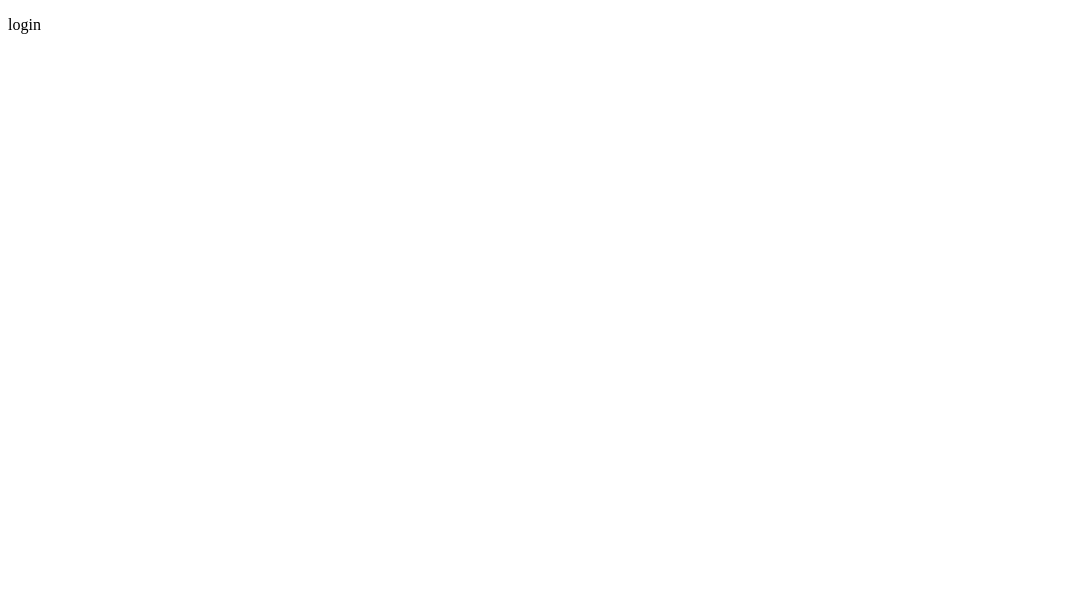
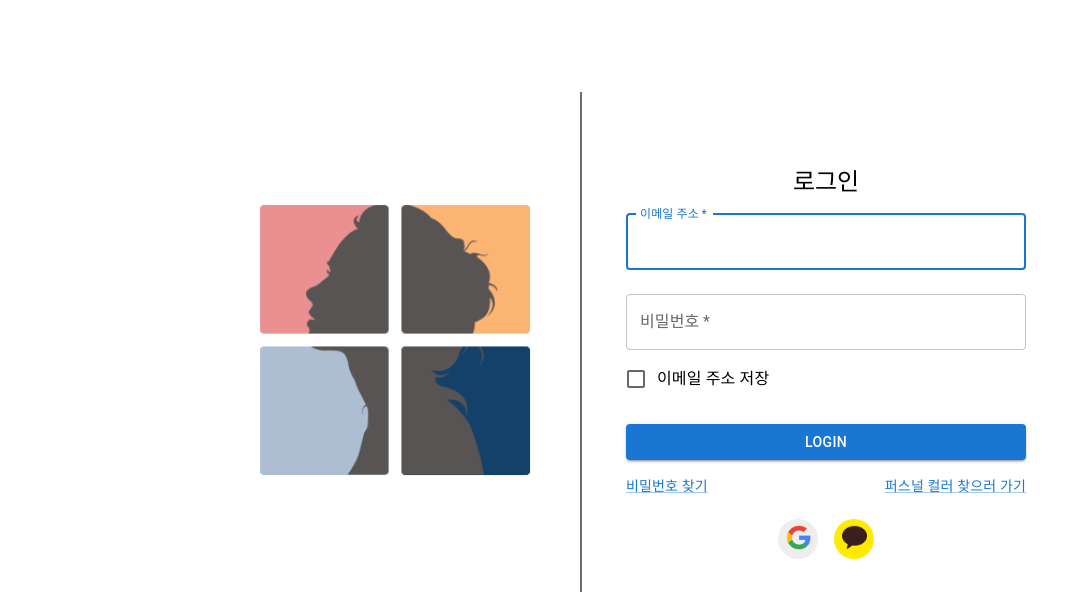
Before and after one commit to swoody1101/your-seasons, a React (Create React App) app in the folder frontend/: page /login in a window 1280 px wide. Shown: the top 598 px of the page, without its empty margins (0-1082 px from the left). Built offline with nearby package versions, Linux system fonts and the light colour scheme.

Commit message:
feat: 로그인 기능 구현

```diff
--- a/frontend/package.json
+++ b/frontend/package.json
@@ -5,6 +5,7 @@
   "dependencies": {
     "@emotion/react": "^11.9.3",
     "@emotion/styled": "^11.9.3",
+    "@mui/icons-material": "^5.8.4",
     "@mui/material": "^5.9.1",
     "@reduxjs/toolkit": "^1.8.3",
     "@testing-library/jest-dom": "^5.16.4",
@@ -12,8 +13,10 @@
     "@testing-library/user-event": "^13.5.0",
     "axios": "^0.27.2",
     "react": "^18.2.0",
+    "react-cookie": "^4.1.1",
     "react-dom": "^18.2.0",
     "react-redux": "^8.0.2",
+    "react-router": "^6.3.0",
     "react-router-dom": "^6.3.0",
     "react-scripts": "5.0.1",
     "redux-persist": "^6.0.0",
--- a/frontend/src/app/App.jsx
+++ b/frontend/src/app/App.jsx
@@ -5,6 +5,8 @@ import {
 } from 'react-router-dom'
 
 import './app.css'
+import Login from '../components/login/Login'
+import UserMyPage from '../components/usermypage/UserMyPage'
 
 
 const App = () => {
@@ -13,7 +15,8 @@ const App = () => {
       <Routes>
         <Route path='/home' element={<p>home</p>} />
         <Route path='/history' element={<p>history</p>} />
-        <Route path='/login' element={<p>login</p>} />
+        <Route path='/login' element={<Login />} />
+        {/* <Route path='/:' element={<UserMyPage />} /> */}
         <Route path='/signup' element={<p>signup</p>} />
       </Routes>
     </div>
--- a/frontend/src/components/login/Login.jsx
+++ b/frontend/src/components/login/Login.jsx
@@ -1,38 +1,40 @@
 import React, { useState } from 'react'
 import { useDispatch } from 'react-redux/es/exports';
-import { Button, Checkbox, FormControlLabel, TextField, Grid, Link, Typography, Avatar } from '@mui/material';
+import { Button, Checkbox, FormControlLabel, TextField, Grid, Link, Typography, Avatar, styled } from '@mui/material';
 import { Box, Container } from '@mui/system';
 import './login.css';
 import mainimg from '../../assets/images/mainimg.png';
 import kakaotalk_img from '../../assets/images/kakaotalk_img.png';
 import google_img from '../../assets/images/google_img.png';
-import SignUp from '../signup/SignUp';
 import { loginUser } from "./loginSlice"
-
-
-
 
 const Login = () => {
 	const [email, setEmail] = useState("");
 	const [password, setPassword] = useState("");
-	const [checked, setChecked] = useState("");
+	const [checked, setChecked] = useState(false);
 	const dispatch = useDispatch();
+
 	const handleSubmit=(event) =>{
 		event.preventDefault();
 		dispatch(loginUser({email, password}))
 			.then(res => {
 				if (res.type === 'user/login/fulfilled'){
-					console.log('성공')
+					document.location.href = '/home'
 				}else{
-					console.log('실패')
+					alert('이메일 또는 비밀번호를 잘못 입력했습니다. 입력하신 내용을 다시 확인해주세요.')
 				}
 			})
+	}
+  const saveAgree = ({target}) => {
+    target.checked ? setChecked(true) : setChecked(false);
+		console.log(checked)
+		if(checked === false){
+			sessionStorage.setItem('email', email)
+		}else{
+			sessionStorage.setItem('email', "")
+		}
+  };
 
-	}
-
-  const saveAgree = (event) => {
-    setChecked(event.target.checked);
-  };
 
 	function handleEmail(event){
 		const { target: { value } } = event;
@@ -89,9 +91,10 @@ const Login = () => {
 					<TextField label="비밀번호" type="password" margin="normal" onChange={handlePassword}
 							name="password" autoComplete="current-password" required fullWidth/>
 					<FormControlLabel
-						control={<Checkbox onChange={saveAgree} value="remember" color="primary" />}
+						control={<Checkbox onClick={saveAgree} value={checked} color="primary" />}
 						label="이메일 주소 저장"
 					/>
+
 					<Button type="submit" fullWidth variant="contained"
 						sx={{ mt: 3, mb: 2 }}>login</Button>
 				</Box>
--- /dev/null
+++ b/frontend/src/components/usermypage/UserMyPage.jsx
@@ -0,0 +1,9 @@
+import React from 'react'
+
+const UserMyPage = () => {
+	return (
+		<div>UserMyPage</div>
+	)
+}
+
+export default UserMyPage
```
Also changed, not shown: frontend/src/components/usermypage/usermypage.css (added), 1 other file (tests, documents, lock files or other folders).
